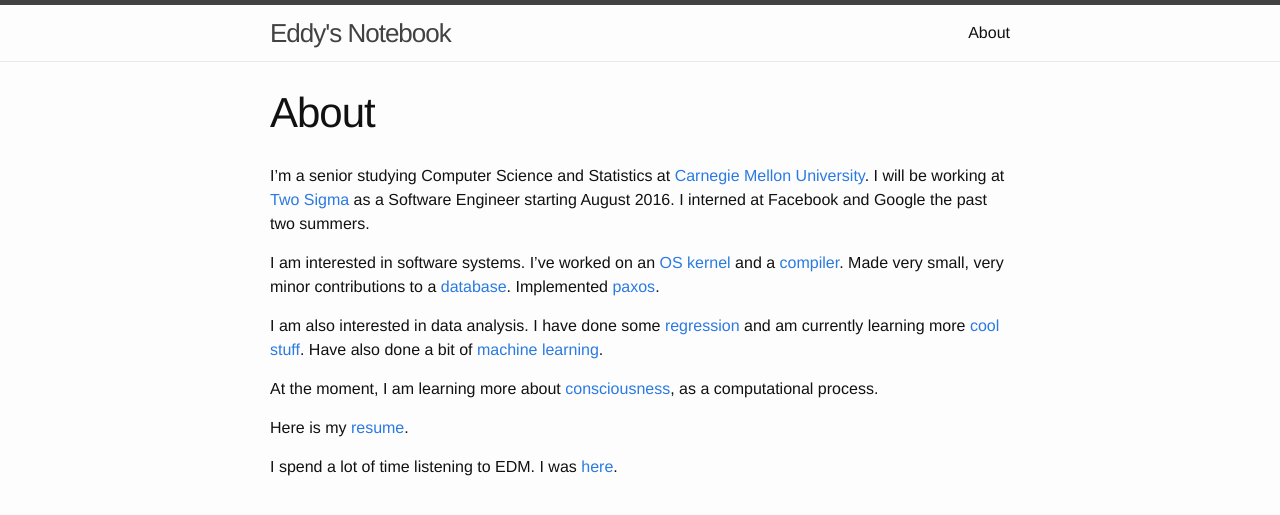
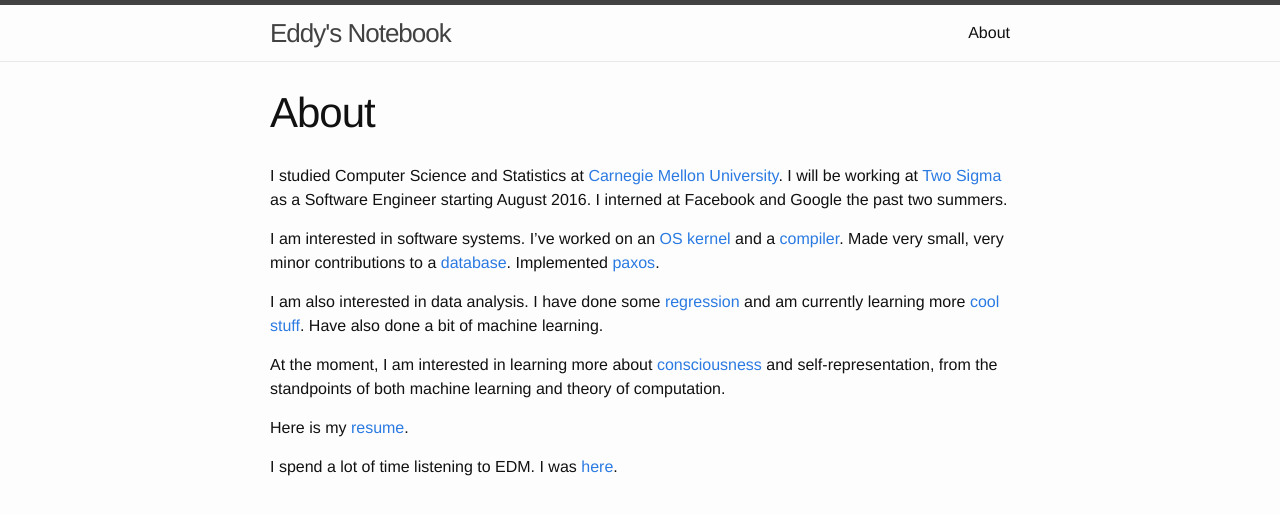
Before and after one commit to yeoedward/yeoedward.github.io, a Jekyll site: the page built from about.md, in a window 1280 px wide, cut to the strip 0-535 px from the top of the page. Shown: the top 515 px of the strip. Built offline with Jekyll 4.4.1, drawn with Linux system fonts in a browser that asks for light colours.

Commit message:
Updated about page

```diff
--- a/about.md
+++ b/about.md
@@ -4,7 +4,7 @@ title: About
 permalink: /about/
 ---
 
-I'm a senior studying Computer Science and Statistics at
+I studied Computer Science and Statistics at
 [Carnegie Mellon University][cmu]. I will be working at
 [Two Sigma][twosigma] as a Software Engineer starting August 2016.
 I interned at Facebook and Google the past two summers.
@@ -16,10 +16,10 @@ Implemented [paxos][15440].
 
 I am also interested in data analysis. I have done some [regression][36401] and
 am currently learning more [cool stuff][36402].
-Have also done a bit of [machine learning][10601].
+Have also done a bit of machine learning.
 
-At the moment, I am learning more about [consciousness]({% post_url 2016-03-30-consc %}), as a
-computational process.
+At the moment, I am interested in learning more about [consciousness]({% post_url 2016-03-30-consc %})
+and self-representation, from the standpoints of both machine learning and theory of computation.
 
 Here is my [resume][resume].
 
```
Also changed, not shown: other parts of about.md (+0 -1 lines).
